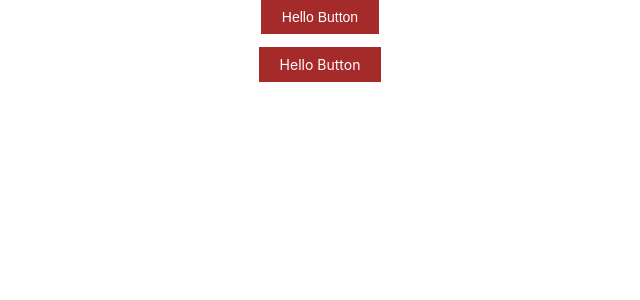
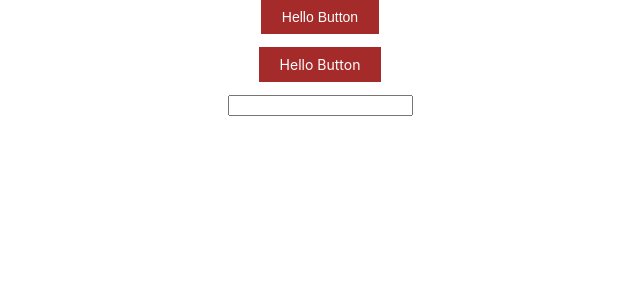
Before and after one commit to benweizhu/react-component-practice, a React (Create React App) app: page / in a window 1280 px wide. Shown: the top 300 px of the page, without its empty margins (320-960 px from the left). Built offline with nearby package versions, Linux system fonts and the light colour scheme.

Commit message:
add Input basic

```diff
--- a/src/App.tsx
+++ b/src/App.tsx
@@ -2,6 +2,7 @@ import React from 'react';
 import Button from './components/Button';
 
 import './App.css';
+import Input from './components/Form/Input';
 
 function App() {
   return (
@@ -9,9 +10,13 @@ function App() {
       <div>
         <Button id="myButton" type="primary" buttonType="button" name="myButton" className="hello" onClick={() => { console.log('Hello Button') }}>Hello Button</Button>
       </div>
-      <br/>
+      <br />
       <div>
         <Button id="myLinkButton" type="primary" target="_blank" href="https://www.google.com" className="hello link" onClick={() => { console.log('Hello Link') }}>Hello Button</Button>
+      </div>
+      <br />
+      <div>
+        <Input />
       </div>
     </div>
   );
--- /dev/null
+++ b/src/components/Form/Input/index.tsx
@@ -0,0 +1,7 @@
+import React from "react";
+
+export default function Input() {
+  return (
+    <input />
+  )
+}
```
